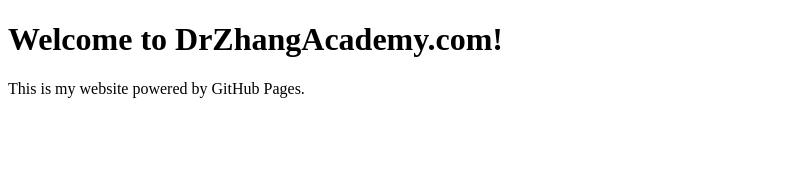
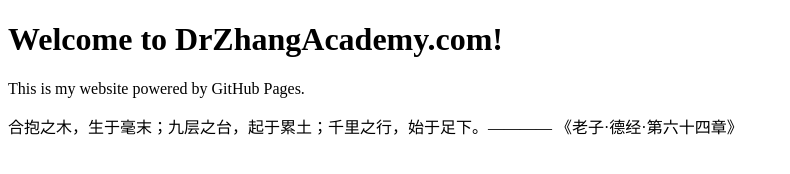
Before and after one commit to DrZhangAcademy/DrZhangAcademy, a plain HTML site: page index.html in a window 1280 px wide. Shown: the whole page, without its empty margins (0-790 px from the left). Drawn offline with Linux system fonts and the light colour scheme.

Commit message:
Update index.html

```diff
--- a/index.html
+++ b/index.html
@@ -6,5 +6,6 @@
 <body>
   <h1>Welcome to DrZhangAcademy.com!</h1>
   <p>This is my website powered by GitHub Pages.</p>
+  <p>合抱之木，生于毫末；九层之台，起于累土；千里之行，始于足下。———— 《老子·德经·第六十四章》 </p>
 </body>
 </html>
```
